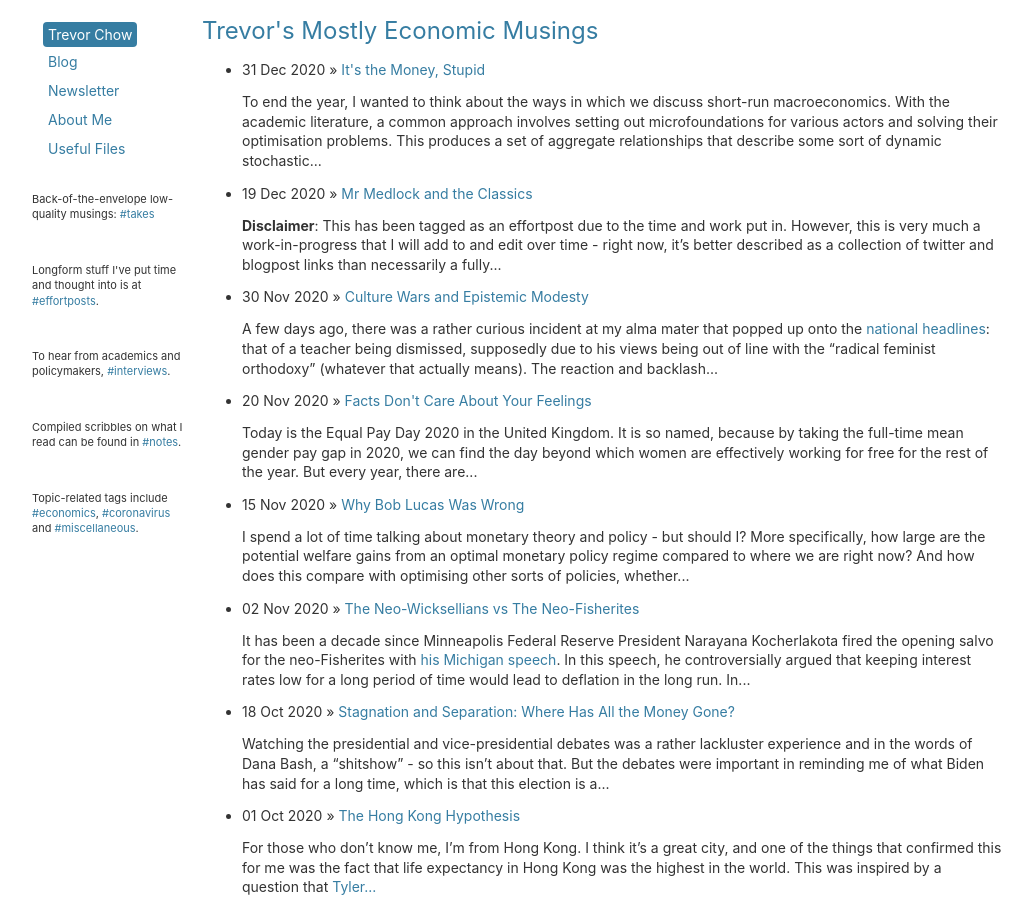
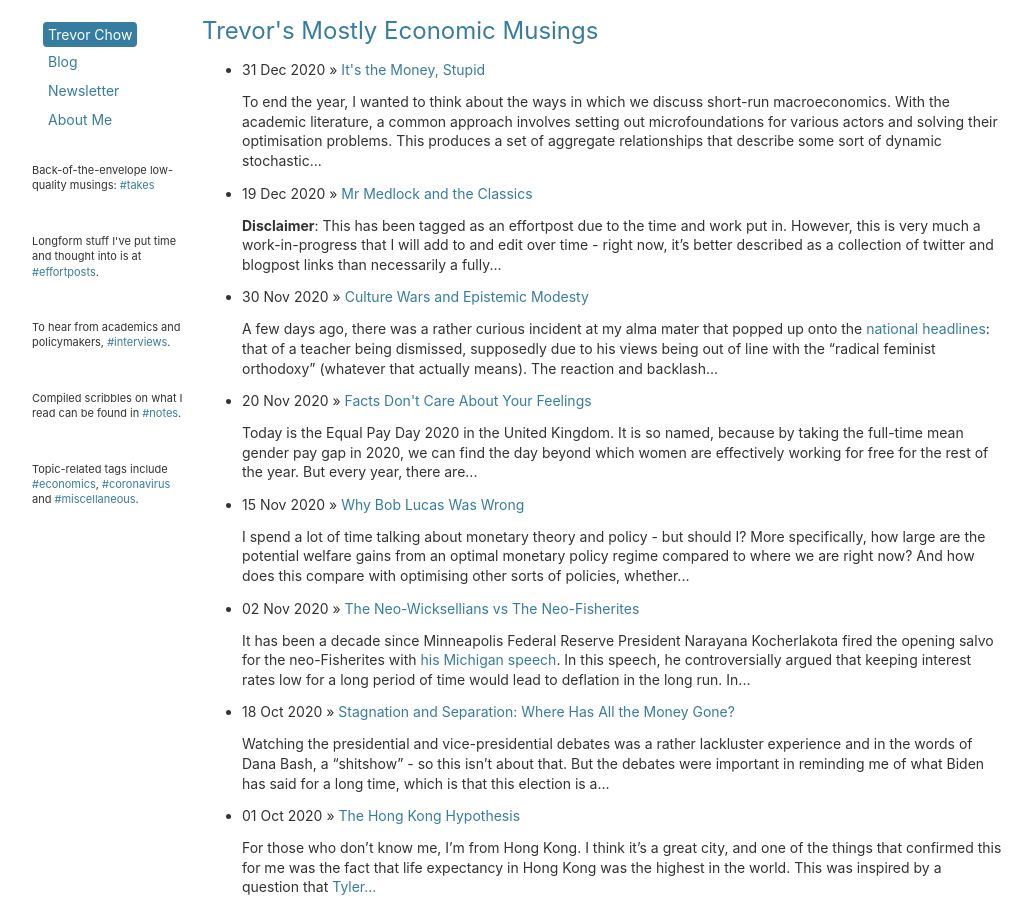
Before and after one commit to tmychow/tmychow.github.io, a Jekyll site: the page built from index.html, in a window 1280 px wide and 900 px high. Shown: the whole window, without its empty margins (28-1060 px from the left). Built offline with Jekyll 4.4.1, drawn with Linux system fonts in a browser that asks for light colours.

Commit message:
Update default.html

```diff
--- a/_layouts/default.html
+++ b/_layouts/default.html
@@ -21,7 +21,6 @@
 				<a href="/">Blog</a>
 				<a href="/newsletter">Newsletter</a>
 				<a href="/about">About Me</a>
-				<a href="/usefulfiles">Useful Files</a>
 				<br>
 				<p> Back-of-the-envelope low-quality musings: <a href="/tag/takes" style="color: #367da2; font-size:11px">#takes</a> </p>
 				<br>
```
